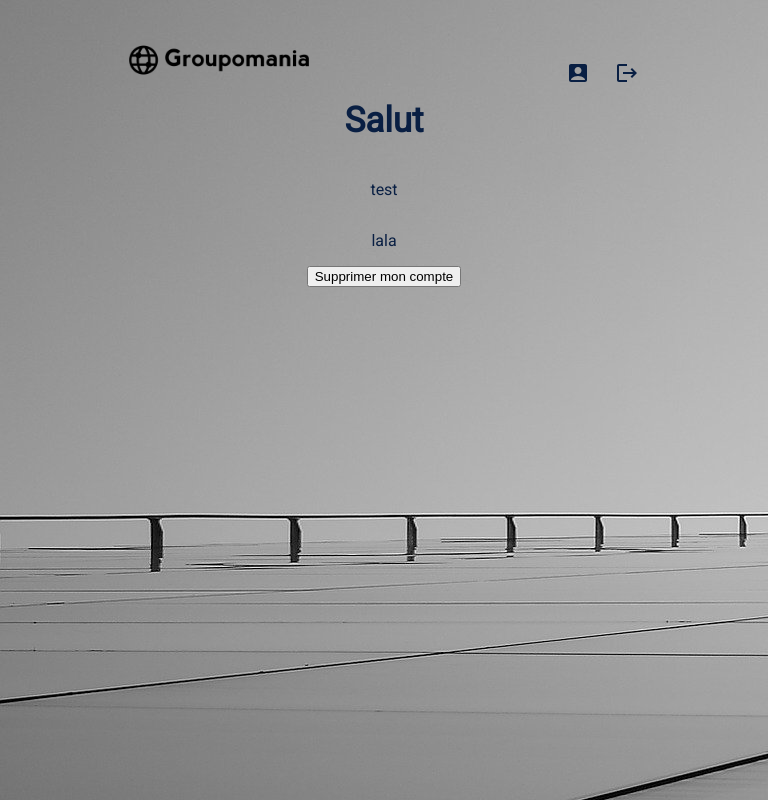
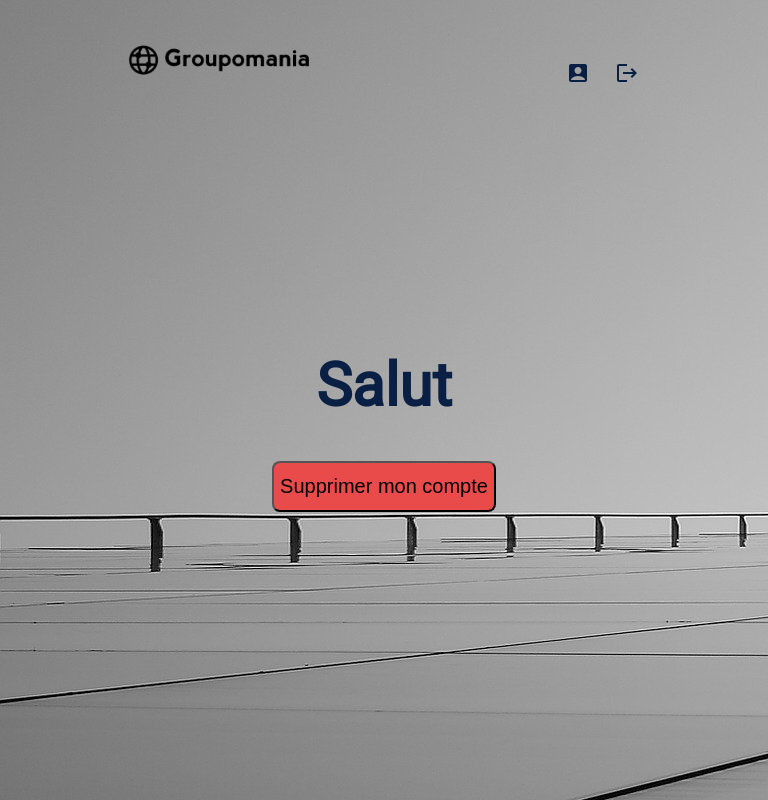
Before and after one commit to ory-code/groupomania-frontend, a React (Create React App) app: page /profil/1 in a window 768 px wide. Built offline with nearby package versions, Linux system fonts and the light colour scheme; no server answers.

Commit message:
profil page

```diff
--- a/src/Profil/Profil.css
+++ b/src/Profil/Profil.css
@@ -1,9 +1,29 @@
+@media screen and (max-width: 768px) {
+  .profilPage {
+    display: flex;
+    flex-direction: column;
+    justify-content: center;
+    align-items: center;
+    font-size: 30px;
+  }
+}
 
-
-
-.profilPage {
-  display: flex;
-  flex-direction: column;
-  justify-content: center;
-  align-items: center;
+@media screen and (min-width: 768px) and (max-width: 1023px) {
+  .profilPage {
+    display: flex;
+    flex-direction: column;
+    justify-content: center;
+    align-items: center;
+    margin: 250px;
+    font-size: 25px;
+  }
+  .profilPage h1 {
+    font-size: 60px;
+  }
+  .profilPage button {
+    height: 51px;
+    font-size:20px;
+    background-color: rgb(233, 75, 75);
+    border-radius: 0.5rem;
+  }
 }
--- a/src/Profil/Profil.js
+++ b/src/Profil/Profil.js
@@ -9,7 +9,6 @@ const Profil = () => {
   const [profil, setProfil] = useState(null);
   const { id } = useParams();
   const [shouldUpdate, setShouldUpdate] = useState(true);
-  console.log( {"toto": profil});
   useEffect(() => {
     if (shouldUpdate === false) return;
     getOneProfil(id).then((res) => {
@@ -27,12 +26,6 @@ const Profil = () => {
       <Navbar className="nav" />
       <div className="profilPage">
         <h1 className="profilH1">Salut {profil?.firstname} </h1>
-        <div className="firstName">
-          <p>test</p>
-        </div>
-        <div className="name">
-          <p>lala</p>
-        </div>
         <div className="deleteProfil">
           <button
             className="deleteProfilBtn"
```
